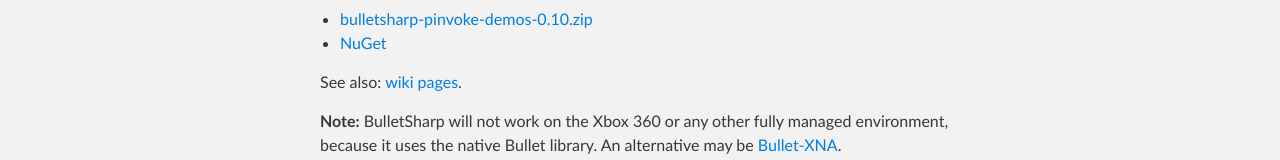
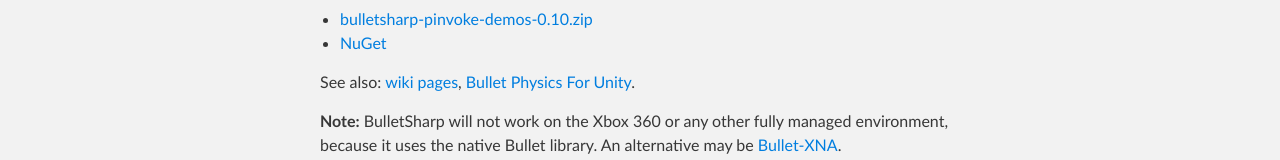
Before and after one commit to AndresTraks/BulletSharp, a plain HTML site: page index.html in a window 1280 px wide. Shown: the part 520-680 px from the top of the page. Drawn offline with Linux system fonts and the light colour scheme.

Commit message:
Bullet Physics For Unity

```diff
--- a/index.html
+++ b/index.html
@@ -51,7 +51,7 @@
 <li><a href="https://www.nuget.org/packages/BulletSharp">NuGet</a></li>
 </ul>
 
-<p>See also: <a href="https://github.com/AndresTraks/BulletSharp/wiki">wiki pages</a>.</p>
+<p>See also: <a href="https://github.com/AndresTraks/BulletSharp/wiki">wiki pages</a>, <a href="http://digitalopus.ca/site/bullet-physics-in-unity-3d/">Bullet Physics For Unity</a>.</p>
 
 <p><strong>Note:</strong> BulletSharp will not work on the Xbox 360 or any other fully managed environment, because it uses the native Bullet library. An alternative may be <a href="https://github.com/xexuxjy/bullet-xna">Bullet-XNA</a>.</p>
 
```
